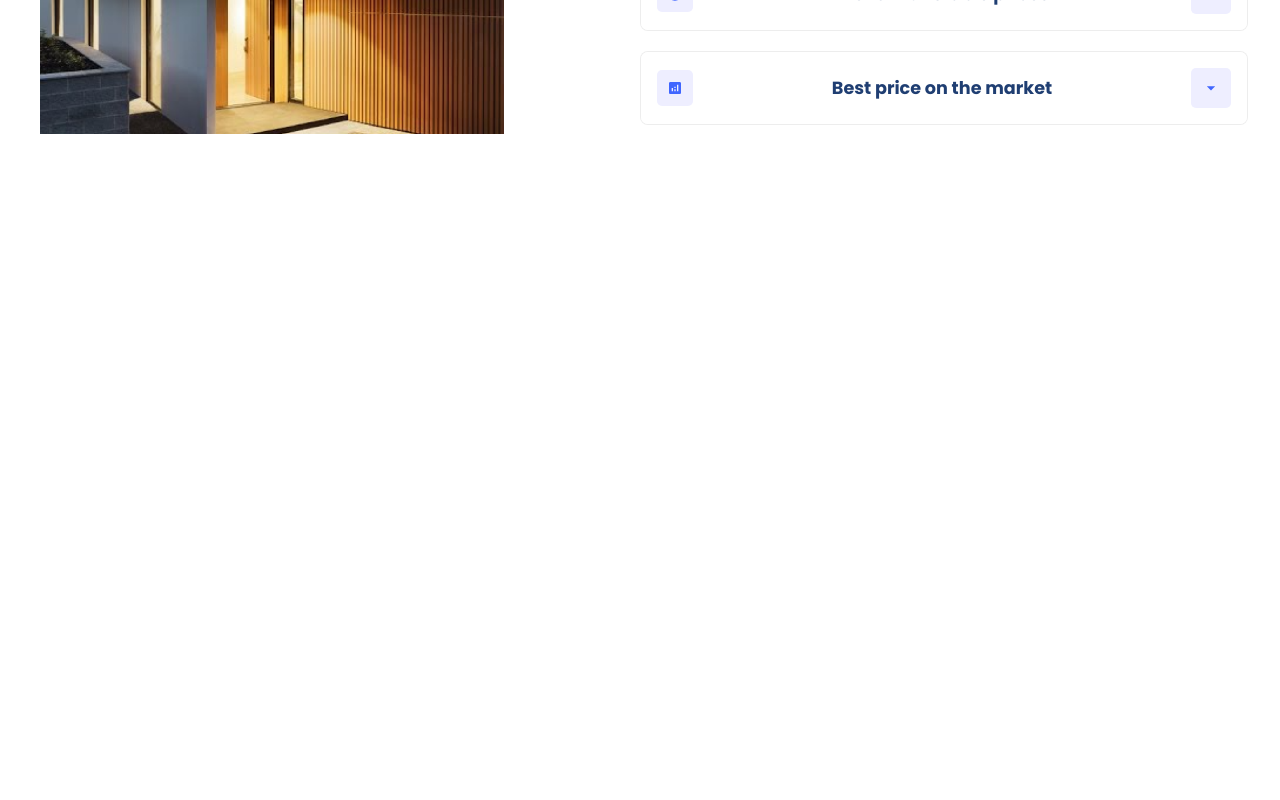
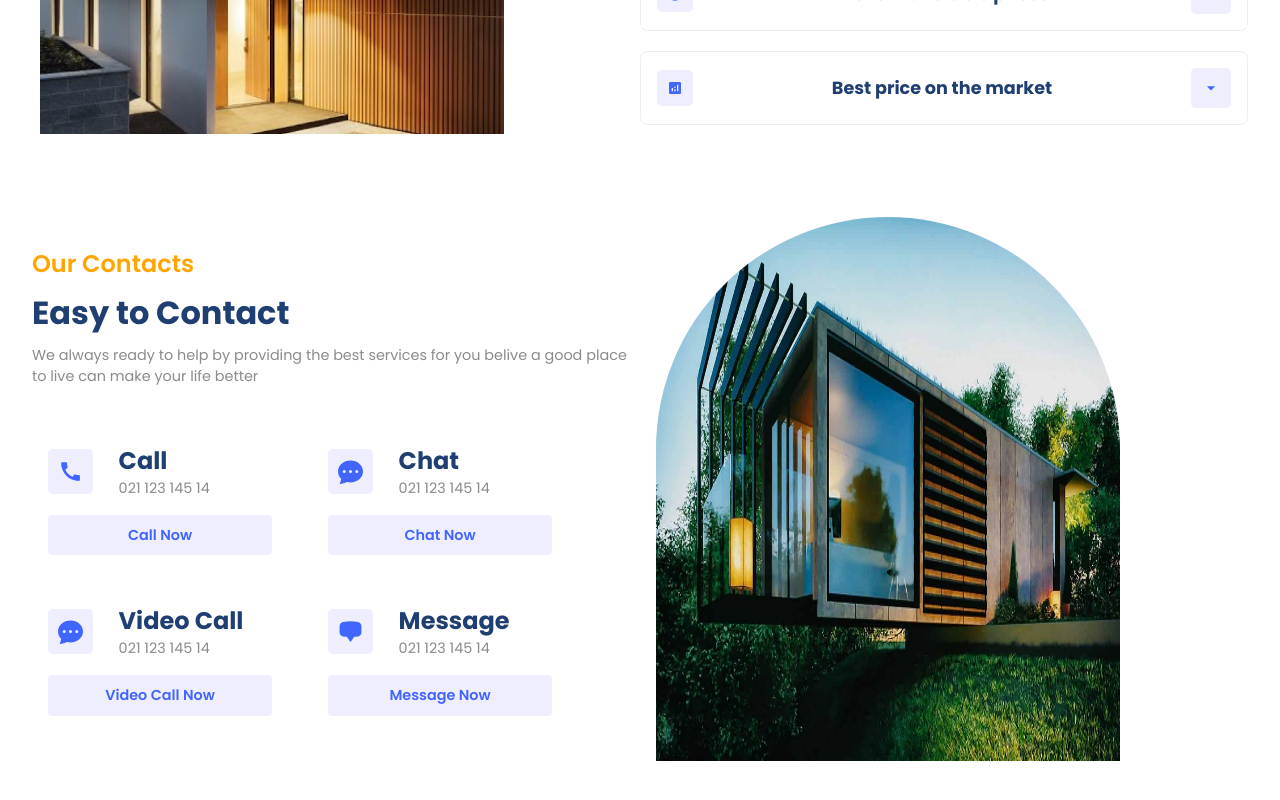
Before and after one commit to shubhamrupapara/Homyz, a React (Vite) app: page / in a window 1280 px wide. Shown: the part 1900-2700 px from the top of the page. Before the commit the page ends 2077 px from the top, so only its background shows below. Built offline with nearby package versions, Linux system fonts and the light colour scheme.

Commit message:
contact section

```diff
--- a/src/App.jsx
+++ b/src/App.jsx
@@ -4,6 +4,7 @@
 import Companies from "./components/companies/Companies";
 import Residencies from "./components/residencies/Residencies";
 import Value from "./components/value/Value";
+import Contact from "./components/contact/Contact";
 
 function App() {
   return (
@@ -16,6 +17,7 @@
       <Companies />
       <Residencies />
       <Value />
+      <Contact />
     </div>
   );
 }
--- /dev/null
+++ b/src/components/contact/Contact.css
@@ -0,0 +1,83 @@
+.c-container {
+  justify-content: space-between;
+}
+
+.c-container > div {
+  flex: 1;
+}
+
+.c-right {
+  width: 100%;
+}
+
+.c-left {
+  gap: 0.5rem;
+}
+
+.contactModes {
+  margin-top: 2rem;
+  gap: 1rem;
+}
+
+.contactModes .row {
+  gap: 1.5rem;
+}
+
+.mode {
+  width: 16rem;
+  padding: 1rem;
+  border: 0.8px solid rgba(128, 128, 128, 0.143) border-radius 5px;
+  gap: 1rem;
+  transition: all 300ms ease-in;
+}
+
+.mode .button {
+  width: 100%;
+  background: var(--lightBlue);
+  color: var(--blue);
+  font-size: 0.9rem;
+  font-weight: 600;
+}
+
+.mode > :nth-child(1) {
+  width: 100%;
+  gap: 1.6rem;
+}
+
+.mode .deatil .primaryText {
+  font-size: 1.1rem;
+  font-weight: 600;
+}
+
+.vcText {
+  font-size: 1.5rem;
+}
+.mode:hover {
+  scale: 1.1rem;
+  box-shadow: var(--shadow);
+}
+
+.mode .button:hover {
+  background: var(--blue-gradient);
+  color: white;
+  scale: 0.8;
+}
+
+@media (max-width: 1024px) {
+  .c-container {
+    flex-direction: column;
+  }
+  .c-right {
+    justify-content: center;
+  }
+  .contactModes {
+    width: 100%;
+  }
+  .row {
+    flex-direction: column;
+    width: 100%;
+  }
+  .mode {
+    width: 100%;
+  }
+}
--- /dev/null
+++ b/src/components/contact/Contact.jsx
@@ -0,0 +1,85 @@
+import React from "react";
+import "./Contact.css";
+import { MdCall } from "react-icons/md";
+import { BsFillChatDotsFill } from "react-icons/bs";
+import { HiChatBubbleBottomCenter } from "react-icons/hi2";
+
+const Contact = () => {
+  return (
+    <section className="c-wrapper">
+      <div className="paddings innerWidth flexCenter c-container">
+        <div className=" flexColStart c-left">
+          <span className="orangeText">Our Contacts</span>
+          <span className="primaryText">Easy to Contact</span>
+          <span className="secondaryText">
+            We always ready to help by providing the best services for you
+            belive a good place to live can make your life better
+          </span>
+
+          <div className="flexColStart contactModes">
+            <div className="flexStart row">
+              <div className="flexColCenter mode">
+                <div className="flexStart">
+                  <div className="flexCenter icon">
+                    <MdCall size={25} />
+                  </div>
+                  <div className="flexColStart detail">
+                    <span className="primaryText vcText">Call</span>
+                    <span className="secondaryText">021 123 145 14</span>
+                  </div>
+                </div>
+                <div className="flexCenter button">Call Now</div>
+              </div>
+              <div className="flexColCenter mode">
+                <div className="flexStart">
+                  <div className="flexCenter icon">
+                    <BsFillChatDotsFill size={25} />
+                  </div>
+                  <div className="flexColStart detail">
+                    <span className="primaryText vcText">Chat </span>
+                    <span className="secondaryText">021 123 145 14</span>
+                  </div>
+                </div>
+                <div className="flexCenter button">Chat Now</div>
+              </div>
+            </div>
+            <div className="flexStart row">
+              <div className="flexColCenter mode">
+                <div className="flexStart">
+                  <div className="flexCenter icon">
+                    <BsFillChatDotsFill size={25} />
+                  </div>
+                  <div className="flexColStart detail">
+                    <span className="primaryText vcText">Video Call</span>
+                    <span className="secondaryText">021 123 145 14</span>
+                  </div>
+                </div>
+                <div className="flexCenter button">Video Call Now</div>
+              </div>
+              <div className="flexColCenter mode">
+                <div className="flexStart">
+                  <div className="flexCenter icon">
+                    <HiChatBubbleBottomCenter size={25} />
+                  </div>
+                  <div className="flexColStart detail">
+                    <span className="primaryText vcText">Message</span>
+                    <span className="secondaryText">021 123 145 14</span>
+                  </div>
+                </div>
+                <div className="flexCenter button">Message Now</div>
+              </div>
+            </div>
+          </div>
+        </div>
+
+        <div className="c-right">
+          <div className="image-container">
+            <img src="./contact.jpg" alt="" />
+          </div>
+        </div>
+      </div>
+    </section>
+  );
+};
+
+export default Contact;
```
